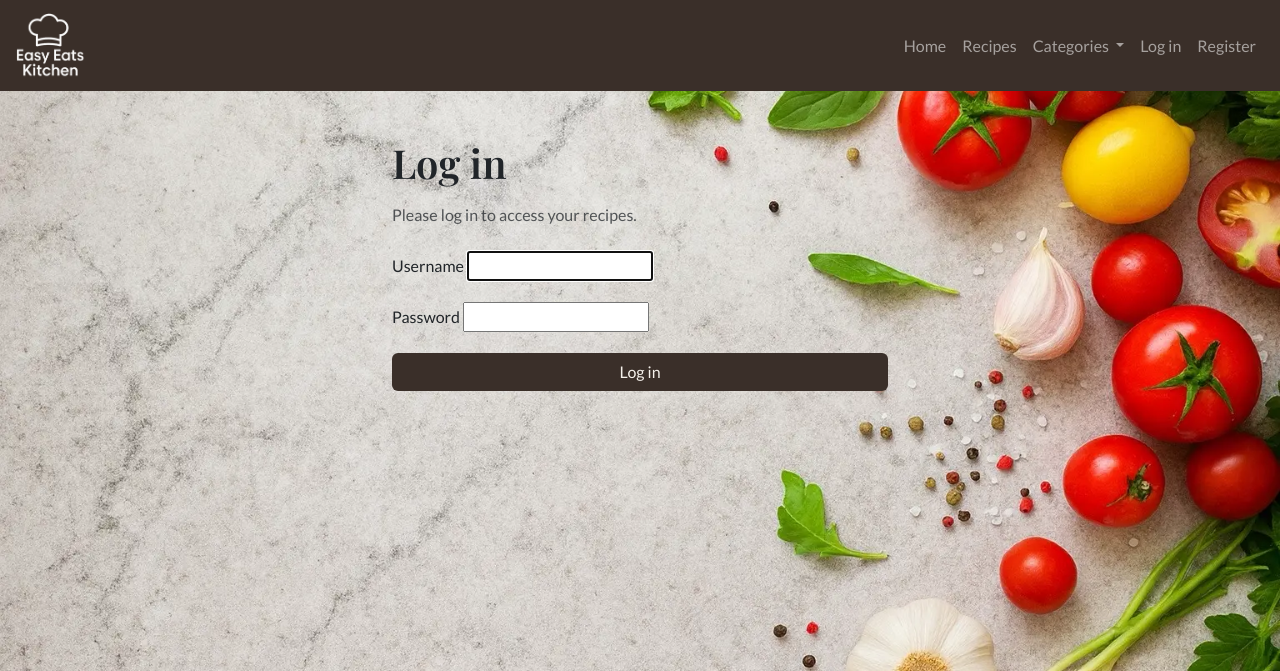
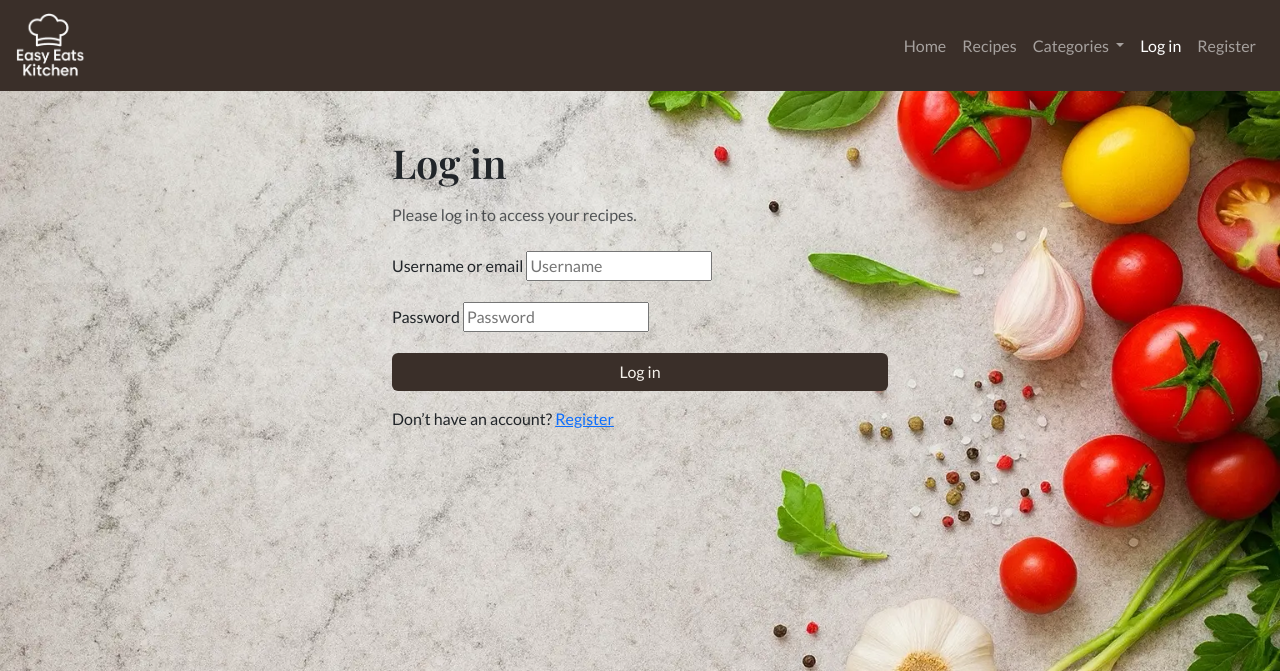
Before and after one commit to jolantadjatlova/easy-eats-kitchen, a Django app: page /accounts/login/ in a window 1280 px wide. Shown: the top 671 px of the page. Run offline with Django 4.2, Linux system fonts and the light colour scheme.

Commit message:
Wire django-allauth templates and update navbar authentication links

```diff
--- a/easy_eats/settings.py
+++ b/easy_eats/settings.py
@@ -153,4 +153,4 @@ DEFAULT_AUTO_FIELD = 'django.db.models.BigAutoField'
 
 LOGIN_REDIRECT_URL = "recipes:my_recipes"
 LOGOUT_REDIRECT_URL = "recipes:home"
-LOGIN_URL = "login"
+LOGIN_URL = "account_login"
--- a/easy_eats/urls.py
+++ b/easy_eats/urls.py
@@ -19,6 +19,6 @@ from django.urls import path, include
 
 urlpatterns = [
     path("admin/", admin.site.urls),
-    path("accounts/", include("django.contrib.auth.urls")),
+    path("accounts/", include("allauth.urls")),
     path("", include("recipes.urls")),
 ]
--- a/templates/registration/login.html
+++ b/templates/account/login.html
@@ -5,8 +5,11 @@
   <h1 class="mb-3">Log in</h1>
   <p class="text-muted">Please log in to access your recipes.</p>
 
-  <form method="post" class="mt-4">
+  <form method="post" action="{% url 'account_login' %}" class="mt-4">
     {% csrf_token %}
+    {% if redirect_field_value %}
+      <input type="hidden" name="{{ redirect_field_name }}" value="{{ redirect_field_value }}">
+    {% endif %}
 
     {% if form.non_field_errors %}
       <div class="alert alert-danger">
@@ -15,12 +18,12 @@
     {% endif %}
 
     <div class="mb-3">
-      <label class="form-label">Username</label>
-      {{ form.username }}
+      <label class="form-label" for="{{ form.login.id_for_label }}">Username or email</label>
+      {{ form.login }}
     </div>
 
     <div class="mb-3">
-      <label class="form-label">Password</label>
+      <label class="form-label" for="{{ form.password.id_for_label }}">Password</label>
       {{ form.password }}
     </div>
 
@@ -28,5 +31,9 @@
       Log in
     </button>
   </form>
+
+  <p class="mt-3 mb-0">
+    Don’t have an account? <a href="{% url 'account_signup' %}">Register</a>
+  </p>
 </div>
 {% endblock %}
--- a/templates/base.html
+++ b/templates/base.html
@@ -1,4 +1,12 @@
 {% load static %}
+
+{% url 'recipes:home' as home_url %}
+{% url 'recipes:recipes_list' as recipes_url %}
+{% url 'recipes:my_recipes' as my_recipes_url %}
+{% url 'account_login' as login_url %}
+{% url 'account_signup' as signup_url %}
+{% url 'account_logout' as logout_url %}
+
 <!DOCTYPE html>
 <html lang="en">
   <head>
@@ -7,9 +15,23 @@
     <title>Easy Eats Kitchen</title>
 
     <!-- Favicon -->
-    <link rel="apple-touch-icon" sizes="180x180" href="{% static 'favicon/apple-touch-icon.png' %}" />
-    <link rel="icon" type="image/png" sizes="32x32" href="{% static 'favicon/favicon-32x32.png' %}" />
-    <link rel="icon" type="image/png" sizes="16x16" href="{% static 'favicon/favicon-16x16.png' %}" />
+    <link
+      rel="apple-touch-icon"
+      sizes="180x180"
+      href="{% static 'favicon/apple-touch-icon.png' %}"
+    />
+    <link
+      rel="icon"
+      type="image/png"
+      sizes="32x32"
+      href="{% static 'favicon/favicon-32x32.png' %}"
+    />
+    <link
+      rel="icon"
+      type="image/png"
+      sizes="16x16"
+      href="{% static 'favicon/favicon-16x16.png' %}"
+    />
     <link rel="manifest" href="{% static 'favicon/site.webmanifest' %}" />
     <link rel="icon" type="image/x-icon" href="{% static 'favicon/favicon.ico' %}" />
 
@@ -41,7 +63,7 @@
     <!-- Navbar -->
     <nav class="navbar navbar-expand-lg navbar-dark" style="background-color: #3a2f29">
       <div class="container-fluid px-3">
-        <a class="navbar-brand d-flex align-items-center" href="{% url 'recipes:home' %}">
+        <a class="navbar-brand d-flex align-items-center" href="{{ home_url }}">
           <img
             src="{% static 'images/easy_eats_logo.png' %}"
             alt="Easy Eats Kitchen logo"
@@ -64,14 +86,29 @@
 
         <div class="collapse navbar-collapse" id="mainNavbar">
           <ul class="navbar-nav ms-auto mb-2 mb-lg-0">
+            <!-- Home -->
             <li class="nav-item">
-    <a class="nav-link" href="{% url 'recipes:home' %}">Home</a>
+              <a
+                href="{{ home_url }}"
+                class="nav-link{% if request.path == home_url %} active{% endif %}"
+                {% if request.path == home_url %}aria-current="page"{% endif %}
+              >
+                Home
+              </a>
             </li>
 
+            <!-- Recipes -->
             <li class="nav-item">
-    <a class="nav-link" href="{% url 'recipes:recipes_list' %}">Recipes</a>
+              <a
+                href="{{ recipes_url }}"
+                class="nav-link{% if request.path == recipes_url %} active{% endif %}"
+                {% if request.path == recipes_url %}aria-current="page"{% endif %}
+              >
+                Recipes
+              </a>
             </li>
 
+            <!-- Categories dropdown -->
             <li class="nav-item dropdown">
               <a
                 class="nav-link dropdown-toggle"
@@ -86,7 +123,9 @@
 
               <ul class="dropdown-menu dropdown-menu-end" aria-labelledby="categoriesDropdown">
                 <li>
-      <a class="dropdown-item" href="{% url 'recipes:recipes_by_category' '15-min-meals' %}">15 min meals</a>
+                  <a class="dropdown-item" href="{% url 'recipes:recipes_by_category' '15-min-meals' %}">
+                    15 min meals
+                  </a>
                 </li>
                 <li>
                   <a class="dropdown-item" href="{% url 'recipes:recipes_by_category' 'meat' %}">Meat</a>
@@ -95,24 +134,56 @@
                   <a class="dropdown-item" href="{% url 'recipes:recipes_by_category' 'fish' %}">Fish</a>
                 </li>
                 <li>
-      <a class="dropdown-item" href="{% url 'recipes:recipes_by_category' 'vegetarian' %}">Vegetarian</a>
+                  <a class="dropdown-item" href="{% url 'recipes:recipes_by_category' 'vegetarian' %}">
+                    Vegetarian
+                  </a>
                 </li>
               </ul>
             </li>
 
             {% if user.is_authenticated %}
+              <!-- My Recipes -->
               <li class="nav-item">
-      <a class="nav-link" href="{% url 'recipes:my_recipes' %}">My Recipes</a>
+                <a
+                  href="{{ my_recipes_url }}"
+                  class="nav-link{% if request.path == my_recipes_url %} active{% endif %}"
+                  {% if request.path == my_recipes_url %}aria-current="page"{% endif %}
+                >
+                  My Recipes
+                </a>
               </li>
+
+              <!-- Logout -->
               <li class="nav-item">
-      <a class="nav-link" href="{% url 'logout' %}">Log out</a>
+                <a
+                  href="{{ logout_url }}"
+                  class="nav-link{% if request.path == logout_url %} active{% endif %}"
+                  {% if request.path == logout_url %}aria-current="page"{% endif %}
+                >
+                  Log out
+                </a>
               </li>
             {% else %}
+              <!-- Login -->
               <li class="nav-item">
-      <a class="nav-link" href="{% url 'login' %}">Log in</a>
+                <a
+                  href="{{ login_url }}"
+                  class="nav-link{% if request.path == login_url %} active{% endif %}"
+                  {% if request.path == login_url %}aria-current="page"{% endif %}
+                >
+                  Log in
+                </a>
               </li>
+
+              <!-- Register -->
               <li class="nav-item">
-      <a class="nav-link" href="{% url 'recipes:signup' %}">Register</a>
+                <a
+                  href="{{ signup_url }}"
+                  class="nav-link{% if request.path == signup_url %} active{% endif %}"
+                  {% if request.path == signup_url %}aria-current="page"{% endif %}
+                >
+                  Register
+                </a>
               </li>
             {% endif %}
           </ul>
```
Lines whose indentation alone changed are shown as unchanged.
